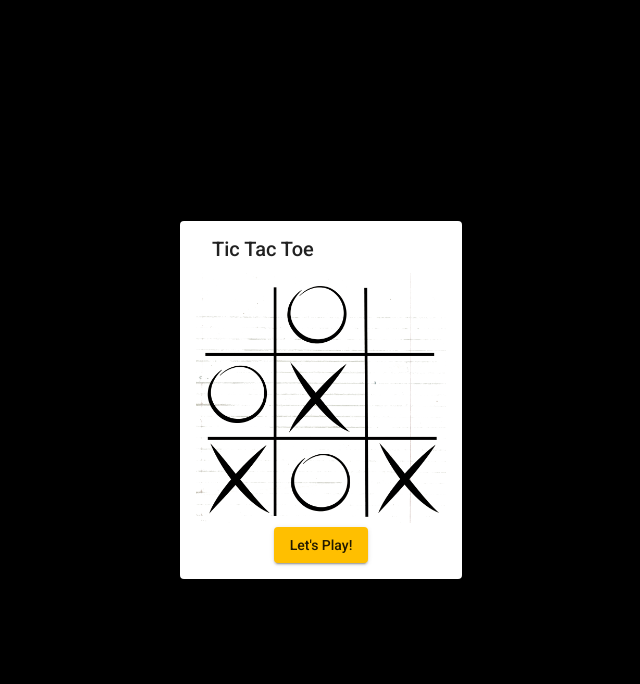
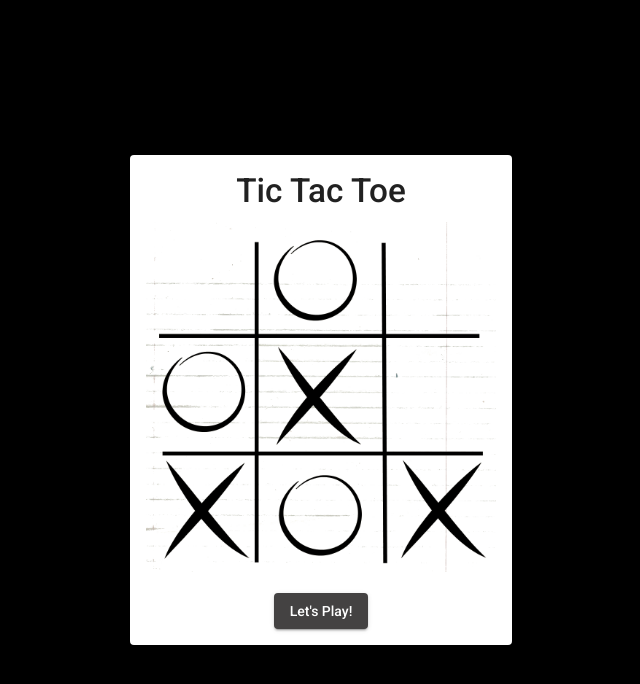
Before and after one commit to evukelic/TicTacToe, an Angular app: page /start in a window 1280 px wide. Shown: the top 684 px of the page, without its empty margins (319-959 px from the left). Built offline with nearby package versions, Linux system fonts and the light colour scheme.

Commit message:
feat: Final style changes

```diff
--- a/src/app/components/board/board.component.ts
+++ b/src/app/components/board/board.component.ts
@@ -110,10 +110,10 @@ export class BoardComponent implements OnInit {
 
   private openInfoDialog(data: DialogData): void {
     const dialogRef = this.dialog.open(InfoDialogComponent, {
-      width: '300px',
+      width: '325px',
       data,
       position: {
-        top: '0px',
+        top: '50px',
       },
     });
 
--- a/src/app/components/start/start.component.css
+++ b/src/app/components/start/start.component.css
@@ -1,3 +1,13 @@
+mat-card-header {
+  display: flex;
+  justify-content: center;
+  align-items: center;
+}
+
+.mat-card-title {
+  font-size: 25pt;
+}
+
 .card {
   max-width: 500px;
   max-height: 500px;
@@ -5,9 +15,10 @@
 
 .start-button {
   text-align: center;
+  padding-top: 5%;
 }
 
 .tic-tac-toe {
-  max-width: 250px;
-  max-height: 250px;
+  max-width: 350px;
+  max-height: 350px;
 }
--- a/src/app/components/start/start.component.html
+++ b/src/app/components/start/start.component.html
@@ -1,7 +1,7 @@
 <div class="container">
   <mat-card class="card">
     <mat-card-header>
-      <mat-card-title>Tic Tac Toe</mat-card-title>
+      <mat-card-title class="mat-card-title">Tic Tac Toe</mat-card-title>
     </mat-card-header>
     <img src="../../../assets/layout/tic-tac-toe.jpg" class="tic-tac-toe" />
     <div class="start-button">
--- a/src/app/shared/info-dialog/info-dialog.component.html
+++ b/src/app/shared/info-dialog/info-dialog.component.html
@@ -5,8 +5,6 @@
   </div>
   <div mat-dialog-actions align="end">
     <button mat-raised-button (click)="onExitClick()">Exit</button>
-    <button mat-raised-button (click)="onNewGameClick()" class="amber" cdkFocusInitial>
-      New game
-    </button>
+    <button mat-raised-button (click)="onNewGameClick()" class="amber">New game</button>
   </div>
 </div>
--- a/src/styles.css
+++ b/src/styles.css
@@ -21,5 +21,6 @@ body {
 }
 
 .amber {
-  background-color: #ffbf00;
+  background-color: rgb(68, 66, 66);
+  color: white;
 }
```
